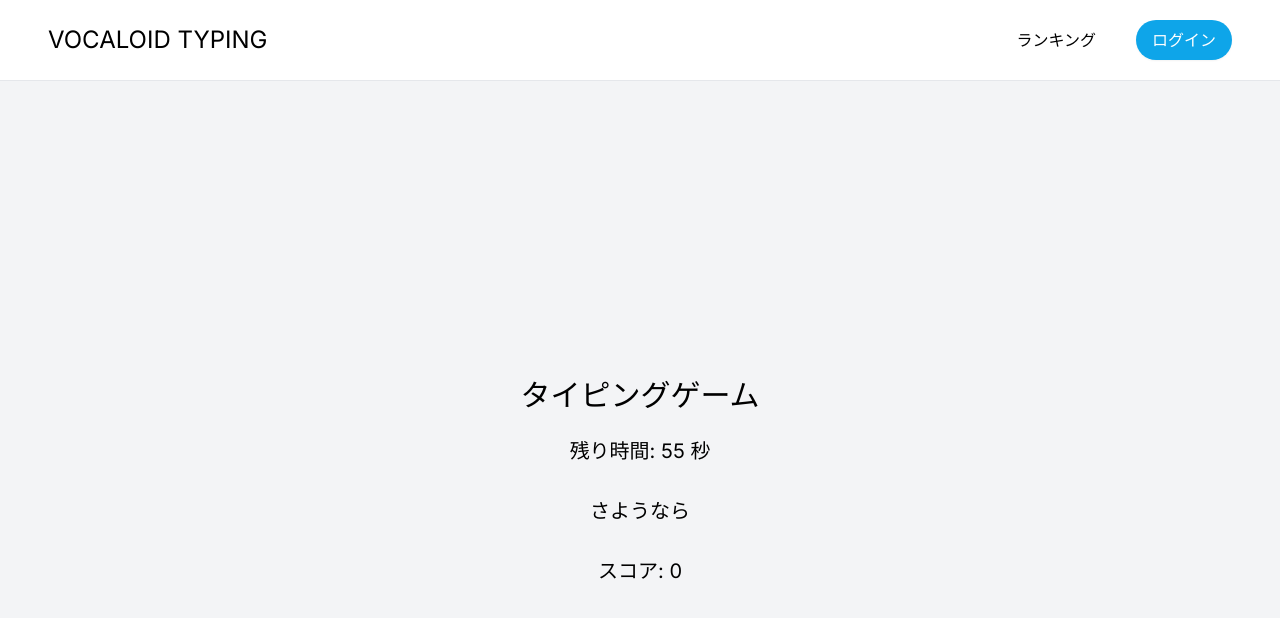
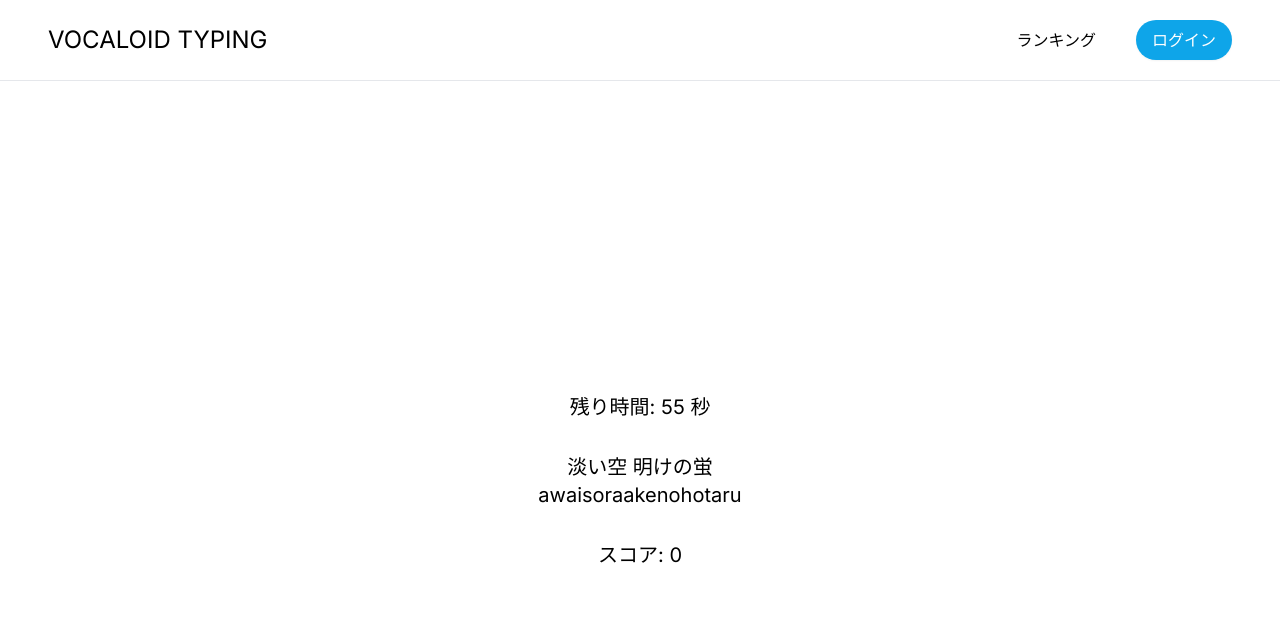
Before and after one commit to Yuki-Nakamura4/vocaloid-typing, a Next.js app: page /game in a window 1280 px wide. Shown: the top 618 px of the page. Built offline with nearby package versions, Linux system fonts and the light colour scheme.

Commit message:
とりあえずのゲーム完成

```diff
--- a/src/app/game/page.tsx
+++ b/src/app/game/page.tsx
@@ -1,14 +1,14 @@
 "use client";
 import { useRouter } from "next/navigation";
-import React, { useState, useEffect, useRef } from "react";
+import React, { useState, useEffect } from "react";
 import { problems } from "../../data/problems";
 
 export default function Game() {
   const router = useRouter();
   const [currentProblem, setCurrentProblem] = useState<any>(null);
   const [score, setScore] = useState(0);
-  const [timeLeft, setTimeLeft] = useState(60); // 1分（60秒）
-  const [typedIndex, setTypedIndex] = useState(0);
+  const [timeLeft, setTimeLeft] = useState(60); // 1分
+  const [typedIndex, setTypedIndex] = useState(0); // 入力された文字数
   const [typedAnswer, setTypedAnswer] = useState("");
   const [usedProblems, setUsedProblems] = useState(new Set());
 
@@ -28,34 +28,54 @@ export default function Game() {
   useEffect(() => {
     window.addEventListener("keydown", handleKeyDown);
     return () => window.removeEventListener("keydown", handleKeyDown);
-  }, [currentProblem]);
+  }, [currentProblem, typedIndex]);
+
+  // problemsのインデックスをシャッフル
+  const shuffledIndices = problems
+    .map((_, index) => index)
+    .sort(() => Math.random() - 0.5);
 
   const getRandomProblem = () => {
-    if (timeLeft <= 0) {
-      router.push("/result");
+    let randomIndex: number | null = null;
+    for (let i = 0; i < problems.length; i++) {
+      const index = shuffledIndices[i];
+      if (!usedProblems.has(index)) {
+        randomIndex = index;
+        break;
       }
-    if (usedProblems.size >= problems.length) {
-      setUsedProblems(new Set()); // 全ての問題を使い切ったらリセット
     }
-    let randomIndex;
-    do {
-      randomIndex = Math.floor(Math.random() * problems.length);
-    } while (usedProblems.has(randomIndex));
 
+    // if(randaomIndex)だとindexが0の場合に問題が出ないので注意
+    if (randomIndex !== null) {
+      // 使用済み問題セットに追加
       setUsedProblems((prev) => new Set(prev).add(randomIndex));
+
+      // 問題を設定
       setCurrentProblem(problems[randomIndex]);
       setTypedIndex(0);
       setTypedAnswer("");
+    } else {
+      console.error("すべての問題が使用済みです。");
+      setUsedProblems(new Set());
+
+      // 新しい問題を選択してゲームを継続
+      const newRandomIndex = Math.floor(Math.random() * problems.length);
+      setCurrentProblem(problems[newRandomIndex]);
+      setTypedIndex(0);
+      setTypedAnswer("");
+    }
   };
 
+  // キーボードの入力を監視
   const handleKeyDown = (e: { key: string }) => {
     if (timeLeft > 0 && currentProblem) {
       const typedChar = e.key.toLowerCase();
       const currentChar = currentProblem.answer[typedIndex];
       if (typedChar === currentChar) {
-        setTypedIndex((prev) => prev + 1);
+        setTypedIndex((prevIndex) => prevIndex + 1);
         setTypedAnswer((prev) => prev + typedChar);
-        if (typedIndex === currentProblem.answer.length - 1) {
+
+        if (typedIndex + 1 === currentProblem.answer.length) {
           setScore((prev) => prev + 100);
           getRandomProblem();
         }
@@ -67,18 +87,21 @@ export default function Game() {
     if (!currentProblem) return null;
     return (
       <div className="text-xl">
-        {currentProblem.problem.split("").map((char: string, index: any) => (
+        <div className="text-center">{currentProblem.problem}</div>
+        <div className="text-center">
+          {currentProblem.answer.split("").map((char: string, index: any) => (
             <span key={index} style={{ opacity: index < typedIndex ? 0.5 : 1 }}>
               {char}
             </span>
           ))}
         </div>
+      </div>
     );
   };
 
   return (
-    <div className="flex h-screen flex-col items-center justify-center bg-gray-100">
-      <h1 className="mb-6 text-3xl">タイピングゲーム</h1>
+    <div className="flex h-screen flex-col items-center justify-center">
+      {/* <h1 className="mb-6 text-3xl">タイピングゲーム</h1> */}
       {timeLeft > 0 ? (
         <>
           <div className="text-xl">残り時間: {timeLeft} 秒</div>
@@ -86,7 +109,18 @@ export default function Game() {
           <div className="text-xl">スコア: {score}</div>
         </>
       ) : (
-        <div className="text-xl">ゲーム終了！最終スコア: {score}</div>
+        <>
+          {" "}
+          <div className="mb-4 text-xl">ゲーム終了！最終スコア: {score}</div>
+          <button
+            className="rounded-full bg-sky-500 px-4 py-2 text-white shadow-sm hover:bg-sky-600"
+            onClick={() => {
+              router.push("/");
+            }}
+          >
+            戻る
+          </button>
+        </>
       )}
     </div>
   );
--- a/src/app/result/page.tsx
+++ /dev/null
@@ -1,5 +0,0 @@
-import React from "react";
-
-export default function Result() {
-  return <div>結果発表</div>;
-}
--- a/src/data/problems.ts
+++ b/src/data/problems.ts
@@ -1,7 +1,53 @@
-// ダミーデータの例
+// ダミーデータ
 export const problems = [
-  { problem: "こんにちは", answer: "konnichiha" },
-  { problem: "さようなら", answer: "sayounara" },
-  { problem: "ありがとう", answer: "arigatou" },
-  // 他の問題を追加
+  {
+    problem: "メルト 溶けてしまいそう",
+    answer: "merutotoketesimaisou",
+    title: "メルト",
+  },
+  {
+    problem: "あなたと私でランデブー？",
+    answer: "anatatowatasiderandebu-?",
+    title: "マトリョシカ",
+  },
+  {
+    problem: "私は今日も転がります",
+    answer: "watasihakyoumokorogarimasu",
+    title: "ローリンガール",
+  },
+  {
+    problem: "国語がどうもダメで嫌いでした",
+    answer: "kokugogadoumodamedekiraidesita",
+    title: "ロストワンの号哭",
+  },
+  {
+    problem: "愛を謳って謳って雲の上",
+    answer: "aiwoutatteutattekumonoue",
+    title: "シャルル",
+  },
+  {
+    problem: "ああ 化石になっちまうよ",
+    answer: "aakasekininattimauyo",
+    title: "きゅうくらりん",
+  },
+  {
+    problem: "案外そんなフューチャー",
+    answer: "angaisonnafyu-tya-",
+    title: "メルティランドナイトメア",
+  },
+  {
+    problem: "ハイハイチャイナ ちょちょ夢心地",
+    answer: "haihaityainatyotyoyumegokoti",
+    title: "いーあるふぁんくらぶ",
+  },
+  {
+    problem: "空へ舞う世界の彼方",
+    answer: "sorahemausekainokanata",
+    title: "アスノヨゾラ哨戒班",
+  },
+  {
+    problem: "淡い空 明けの蛍",
+    answer: "awaisoraakenohotaru",
+    title: "夜明けと蛍",
+  },
 ];
```
Also changed, not shown: 1 other file (tests, documents, lock files or other folders). Lines whose indentation alone changed are shown as unchanged.
